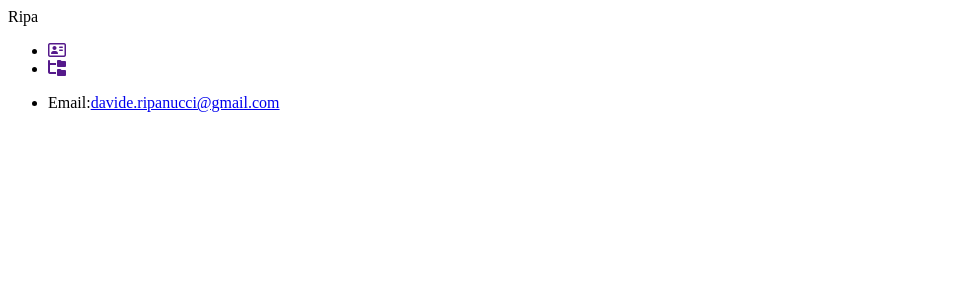
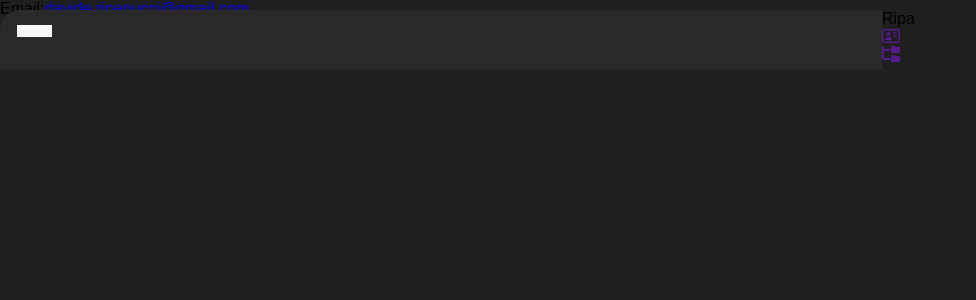
Before and after one commit to ripa001/ripa001.github.io, a Jekyll site: the page built from index.html, in a window 1280 px wide. Shown: the top 300 px of the page, without its empty margins (0-976 px from the left). Built offline with Jekyll 4.4.1, drawn with Linux system fonts in a browser that asks for light colours; nearby versions of some CDN libraries.

Commit message:
Update style.css

```diff
--- a/css/style.css
+++ b/css/style.css
@@ -1,8 +1,37 @@
 
-
+*{
+  margin:0;
+  list-style:none;
+  padding:0;
+  text-decoration: none;
+  box-sizing:border-box;
+  font-family: Arial, Helvetica, sans-serif;
+}
 body{
+  background:#1f1f1f;
+}
+.wrapper .top-navbar{
+  width: calc(100% - 20px);
+  height:60px;
+  display:flex;
+  position:fixed;
+  top:10px;
 
 }
+.wrapper .top-navbar .hamburger{
+  width: 70%;
+  height:100%;
+  background:#2a2a2a;
+  padding: 15px 17px;
+  border-top-left-radius: 20px;
+  cursor: pointer;
+}
+.wrapper .top-navbar .hamburger div{
+  width:35px;
+  height:4px;
+  background:#f7f7f7;
+}
+
 
 
 @media screen and (max-height: 450px) {
```
